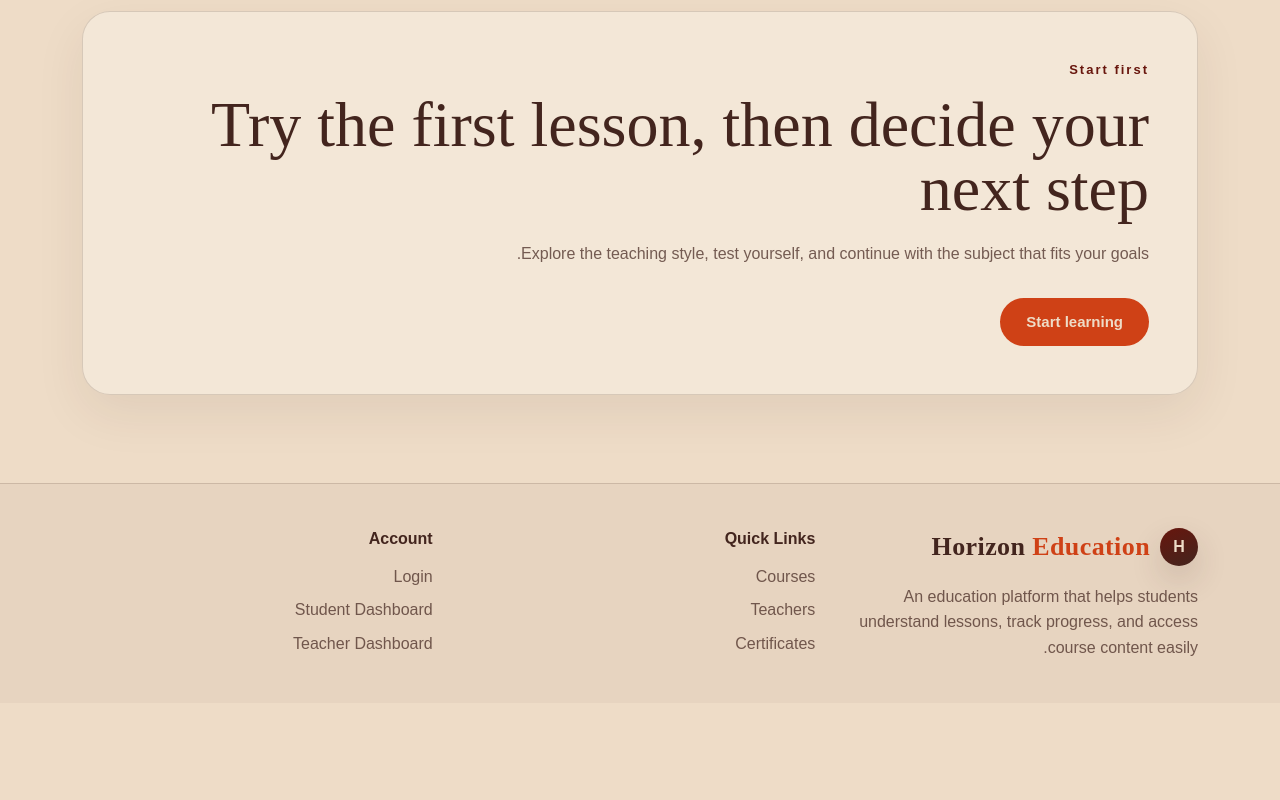
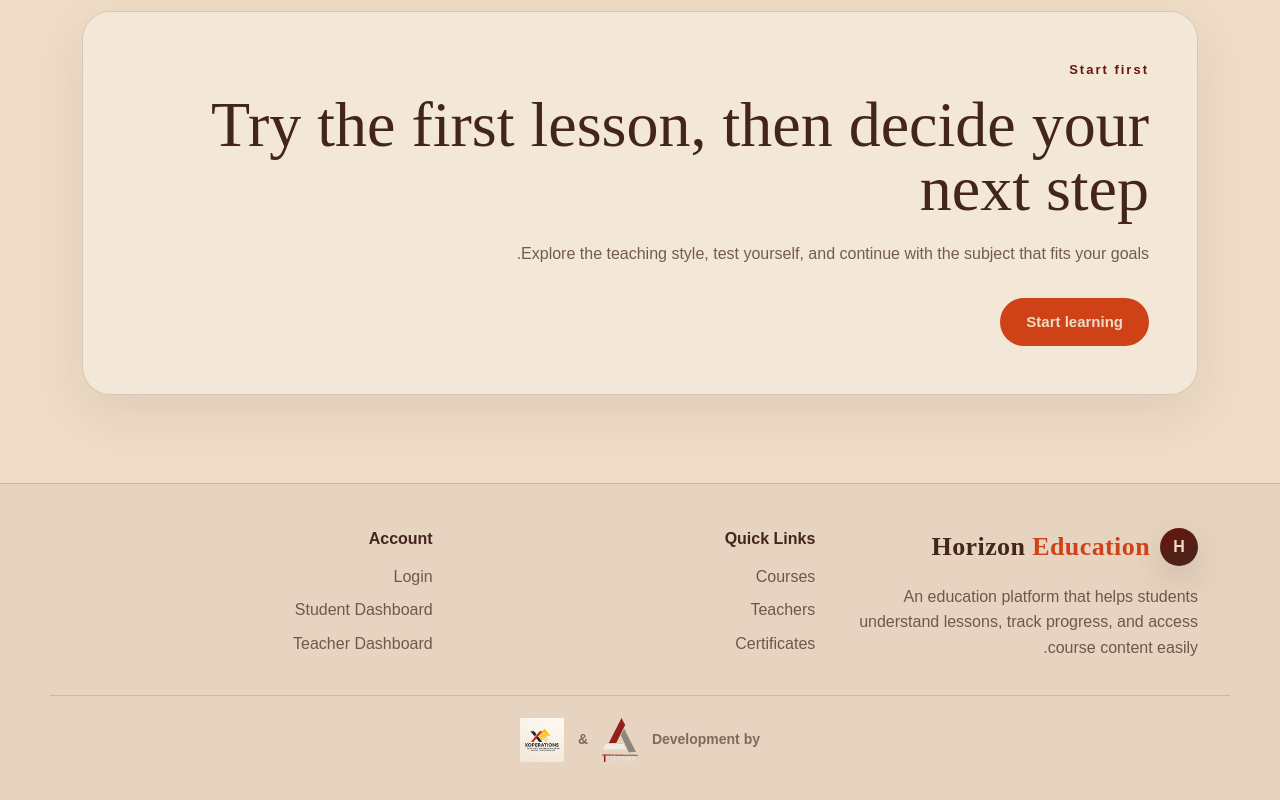
Before and after one commit to modymjd/horizon-education, a Next.js app: page / in a window 1280 px wide. Shown: the part 2220-3020 px from the top of the page. Before the commit the page ends 2923 px from the top, so only its background shows below. Built offline with nearby package versions, Linux system fonts and the light colour scheme; no server answers.

Commit message:
Add Tronix & Xoperations footer credit with logos

```diff
--- a/app/globals.css
+++ b/app/globals.css
@@ -1678,3 +1678,43 @@ img {
     grid-template-columns: 1fr;
   }
 }
+
+
+
+
+
+/* Footer credit (Tronix & Xoperations) */
+.footer-credit {
+  margin-top: 34px;
+  padding-top: 22px;
+  border-top: 1px solid var(--line);
+  display: flex;
+  align-items: center;
+  justify-content: center;
+  flex-wrap: wrap;
+  gap: 14px;
+}
+
+.footer-credit-text {
+  color: rgba(67, 37, 30, 0.62);
+  font-size: 14px;
+  font-weight: 700;
+}
+
+.footer-credit-link {
+  display: inline-flex;
+  align-items: center;
+  transition: transform 0.2s ease, opacity 0.2s ease;
+  opacity: 0.9;
+}
+
+.footer-credit-link:hover {
+  transform: translateY(-2px);
+  opacity: 1;
+}
+
+.footer-credit-logo {
+  height: 44px;
+  width: auto;
+  display: block;
+}
--- a/components/site/SiteFooter.tsx
+++ b/components/site/SiteFooter.tsx
@@ -30,6 +30,32 @@ export function SiteFooter() {
           </div>
         </div>
       </div>
+
+      <div className="wrap footer-credit">
+        <span className="footer-credit-text">Development by</span>
+
+        <a
+          href="https://linktr.ee/tronixsolutions"
+          target="_blank"
+          rel="noopener noreferrer"
+          className="footer-credit-link"
+          aria-label="Tronix"
+        >
+          <img src="/logos/tronix-logo.png" alt="Tronix" className="footer-credit-logo" />
+        </a>
+
+        <span className="footer-credit-text">&amp;</span>
+
+        <a
+          href="https://linktr.ee/xoperations.bio"
+          target="_blank"
+          rel="noopener noreferrer"
+          className="footer-credit-link"
+          aria-label="Xoperations"
+        >
+          <img src="/logos/xoperations-logo.png" alt="Xoperations" className="footer-credit-logo" />
+        </a>
+      </div>
     </footer>
   )
 }
```
Also changed, not shown: public/logos/tronix-logo.png (added), public/logos/xoperations-logo.png (added).
